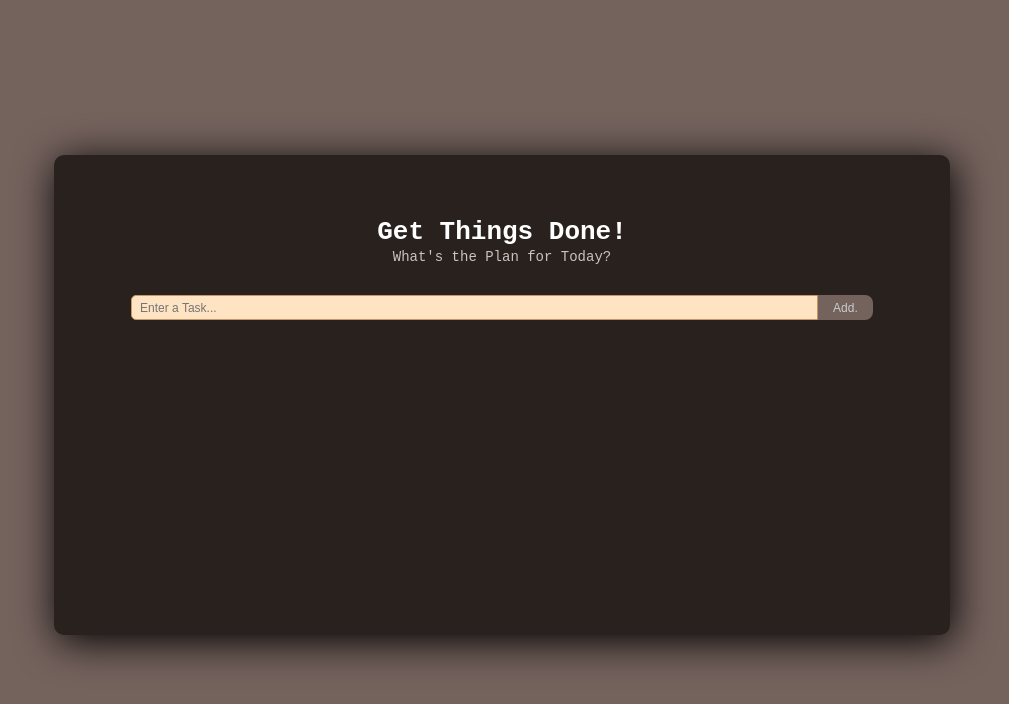
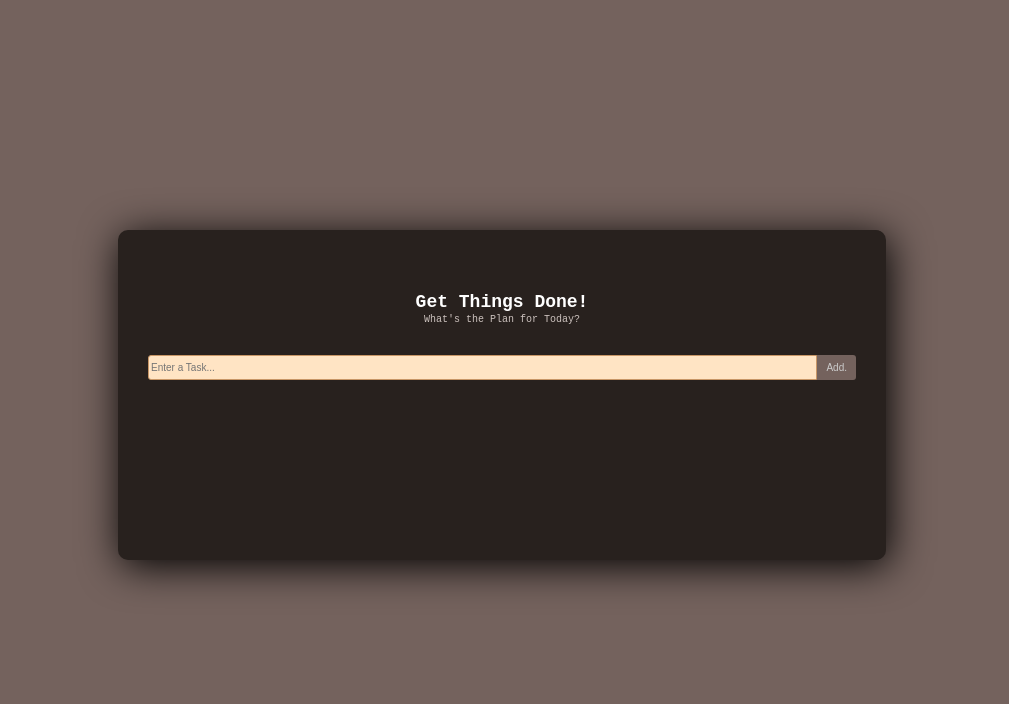
Before and after one commit to Rakshithaalluri/Get-things-done-Todo-list, a React (Create React App) app: page / in a window 1280 px wide. Shown: the top 704 px of the page, without its empty margins (138-1147 px from the left). Built offline with nearby package versions, Linux system fonts and the light colour scheme.

Commit message:
Deploying to GitHub

```diff
--- a/src/App.css
+++ b/src/App.css
@@ -48,3 +48,10 @@
    min-height: 480px;
   }
 }
+@media (min-width: 320px){
+  .app-wrapper{
+    width: 60%;
+    min-width: 280px;
+   min-height: 330px;
+  }
+}
--- a/src/components/Form.css
+++ b/src/components/Form.css
@@ -29,6 +29,14 @@
         padding: 8px;
     }
 }
+@media (min-width: 320px){
+    .task-input{
+      width: 100%;
+      border-radius: 3px 0 0 3px;
+      font-size: 10px;
+      padding: 2px;
+    }
+  }
 .make-button{
     width: 70px;
     display: flex;
@@ -61,6 +69,14 @@
     border-radius: 0 8px 8px 0;
     }
 }
+@media (min-width:320px){
+    .make-button{
+    width: 40px;
+    font-size: 10px;
+    padding: 8.8px;
+    border-radius: 0 3px 3px 0;
+    }
+}
 
 .make-button:hover {
     background-color: #7a6060;
--- a/src/components/Header.css
+++ b/src/components/Header.css
@@ -3,7 +3,7 @@
     margin: 30px 0;
     display: flex;
     justify-content: center;
-    align-items: center;
+
 }
 
 .heading{
@@ -29,6 +29,13 @@
     }
   }
 
+  @media (min-width:320px){
+    .heading{
+      font-size: 18px;
+
+    }
+  }
+
   .title{
     color:#CCC2BE;
     font-family: monospace;
@@ -47,6 +54,11 @@
     }
   }
 
+  @media (min-width:320px){
+    .title{
+      font-size: 10px;
+    }
+  }
 
   .todo-container{
     display: flex;
--- a/src/components/Tasks.css
+++ b/src/components/Tasks.css
@@ -1,3 +1,10 @@
+.lists-container{
+    display: flex;
+    flex-direction: column;
+    justify-content: center;
+    align-items: center;
+}
+
 .list{
     display: flex;
     align-items: center;
@@ -7,12 +14,17 @@
     padding: 10px;
     height: 10px;
     width: 90%;
-
 }
 
 @media (min-width:375px){
     .list{
     height: 4px;
+    }
+}
+@media (max-width:320px){
+    .list{
+    height: 3px;
+    border-radius: 5px;
     }
 }
 
@@ -62,6 +74,12 @@
     margin-right: 15px;
 }
 
+@media (max-width:320px){
+    .list-item{
+        font-size: 12px;
+    }
+}
+
 input:focus,
 button:focus{
     outline: none;
--- a/src/components/Tasks.js
+++ b/src/components/Tasks.js
@@ -27,7 +27,7 @@ const Tasks = props => {
           setTodos(todos.filter((todo) => todo.id !== id));
     }
   return (
-    <ul>
+    <ul className='lists-container'>
       {todos.map((todo) => (
         <li className="list" key={todo.id}>
           <button className='button-complete task-button' onClick={() => onComplete(todo)}>
```
